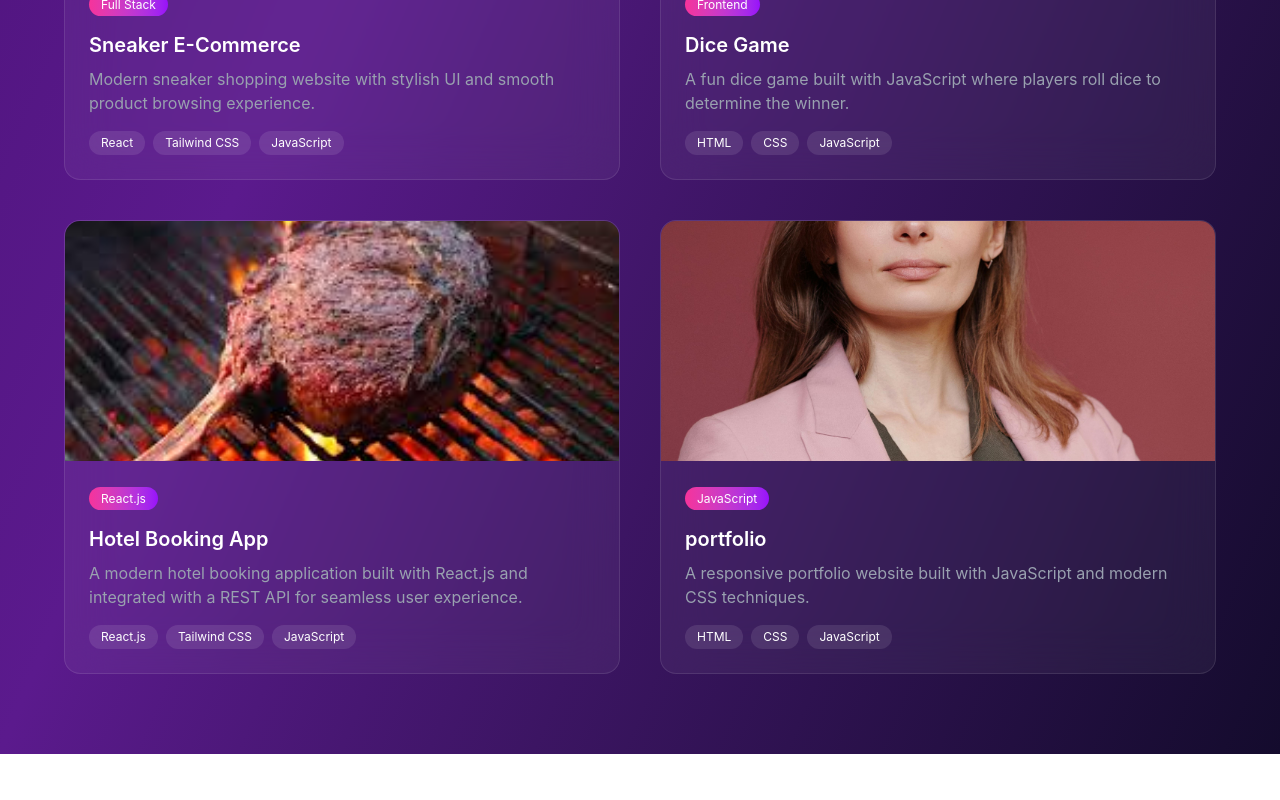
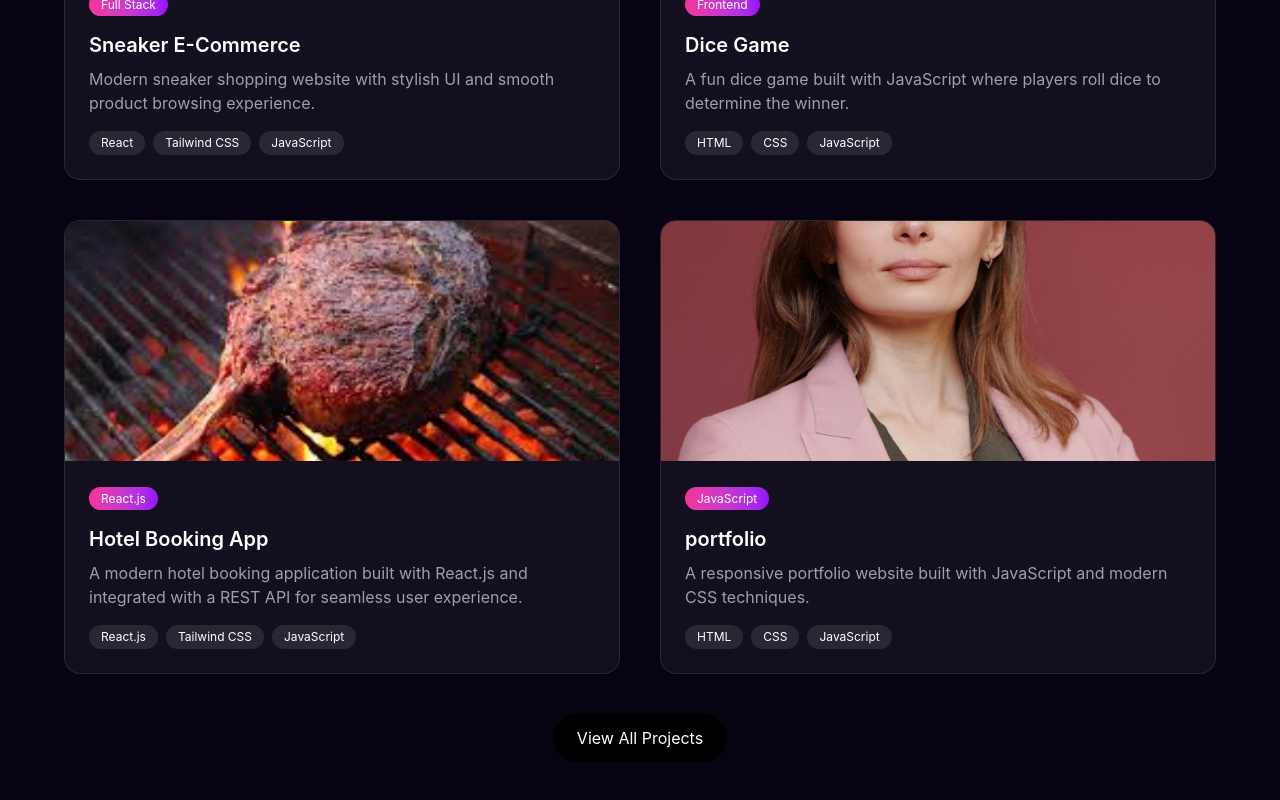
Before and after one commit to muhammad230/Mohdsite.com, a React (Vite) app: page / in a window 1280 px wide. Shown: the part 2284-3084 px from the top of the page. Before the commit the page ends 3038 px from the top, so only its background shows below. Built offline with nearby package versions, Linux system fonts and the light colour scheme.

Commit message:
add buttton and change color of bg

```diff
--- a/src/Components/Work.jsx
+++ b/src/Components/Work.jsx
@@ -43,7 +43,7 @@ const projects = [
 
 const Work = () => {
   return (
-    <section id="work" className="py-20 px-6 text-white">
+    <section id="work" className=" bg-[#070313] py-20 px-6 text-white">
 
       {/* Section Title */}
       <div className="text-center mb-16">
@@ -146,7 +146,19 @@ const Work = () => {
 
       </div>
 
+ <button className="relative overflow-hidden bg-black text-white py-3 px-6 rounded-full mt-10 mx-auto block transition-all duration-500 group">
+
+  <span className="relative z-10">
+    View All Projects
+  </span>
+
+  <span className="absolute inset-0 bg-gradient-to-r from-pink-500 to-purple-600 translate-y-full group-hover:translate-y-0 transition-transform duration-500">
+  </span>
+
+</button>
+
     </section>
+
   );
 };
 
```
